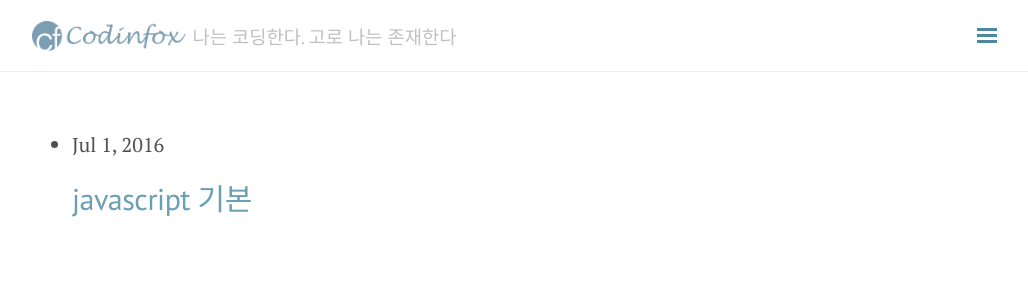
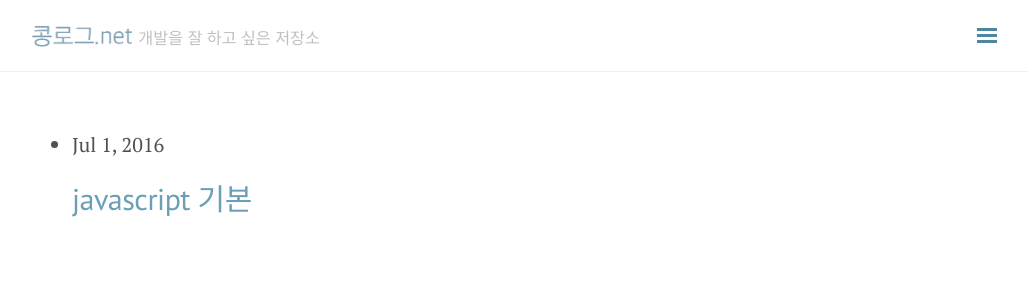
Before and after one commit to gudnam/my2kong.github.io, a Jekyll site: the page built from index.html, in a window 1280 px wide. Shown: the top 300 px of the page, without its empty margins (248-1276 px from the left). Built offline with Jekyll 4.4.1, drawn with Linux system fonts in a browser that asks for light colours; nearby versions of some CDN libraries; comment, search, counter and statistics services are not loaded.

Commit message:
블로그 정보 업데이트

```diff
--- a/_config.yml
+++ b/_config.yml
@@ -1,6 +1,6 @@
 # Site Info
-title: 콩로그
-tagline: '나는 코딩한다. 고로 나는 존재한다'
+title: 콩로그.net
+tagline: '개발을 잘 하고 싶은 저장소'
 description: '프론트엔드기술 HTML5, CSS, Javascript, 프로그래밍 언어 그리고 IT 기술을 연구하는 블로그입니다.'
 baseurl: ""
 url: http://my2kong.net
--- a/_scss/component/_masthead.scss
+++ b/_scss/component/_masthead.scss
@@ -23,7 +23,7 @@
       text-decoration: none;
     }
     small {
-      font-size: 75%;
+      font-size: 65%;
       font-weight: 400;
       color: $masthead-title-small-color;
       letter-spacing: 0;
--- a/css/main.css
+++ b/css/main.css
@@ -1050,7 +1050,7 @@
       color: #6a9fb5;
       text-decoration: none; }
     .masthead .masthead-title small {
-      font-size: 75%;
+      font-size: 65%;
       font-weight: 400;
       color: #c0c0c0;
       letter-spacing: 0; }
--- a/public/css/main.scss
+++ b/public/css/main.scss
@@ -35,4 +35,5 @@
 @import '../../_scss/component/tag';
 @import '../../_scss/component/masthead';
 @import '../../_scss/component/pagination';
- */
+
+*/
```
Also changed, not shown: public/logo.png, 1 other file.
